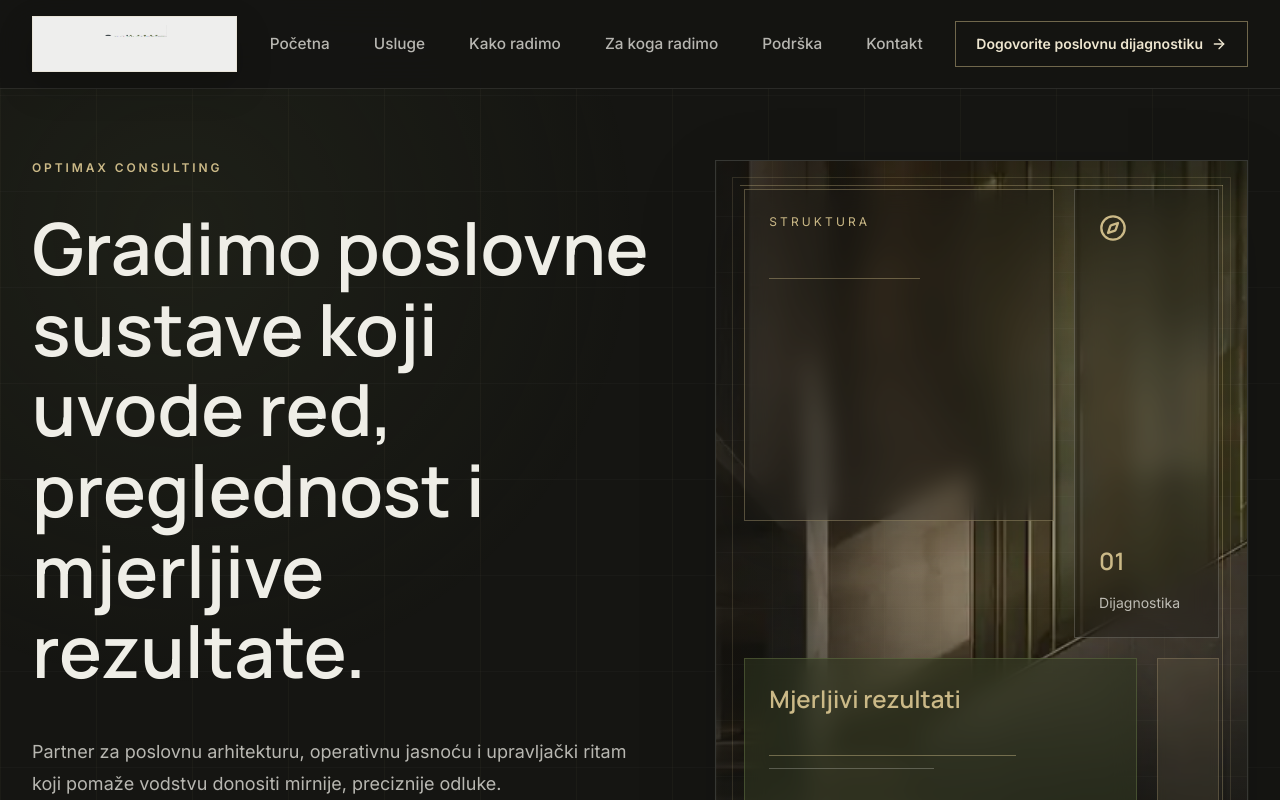
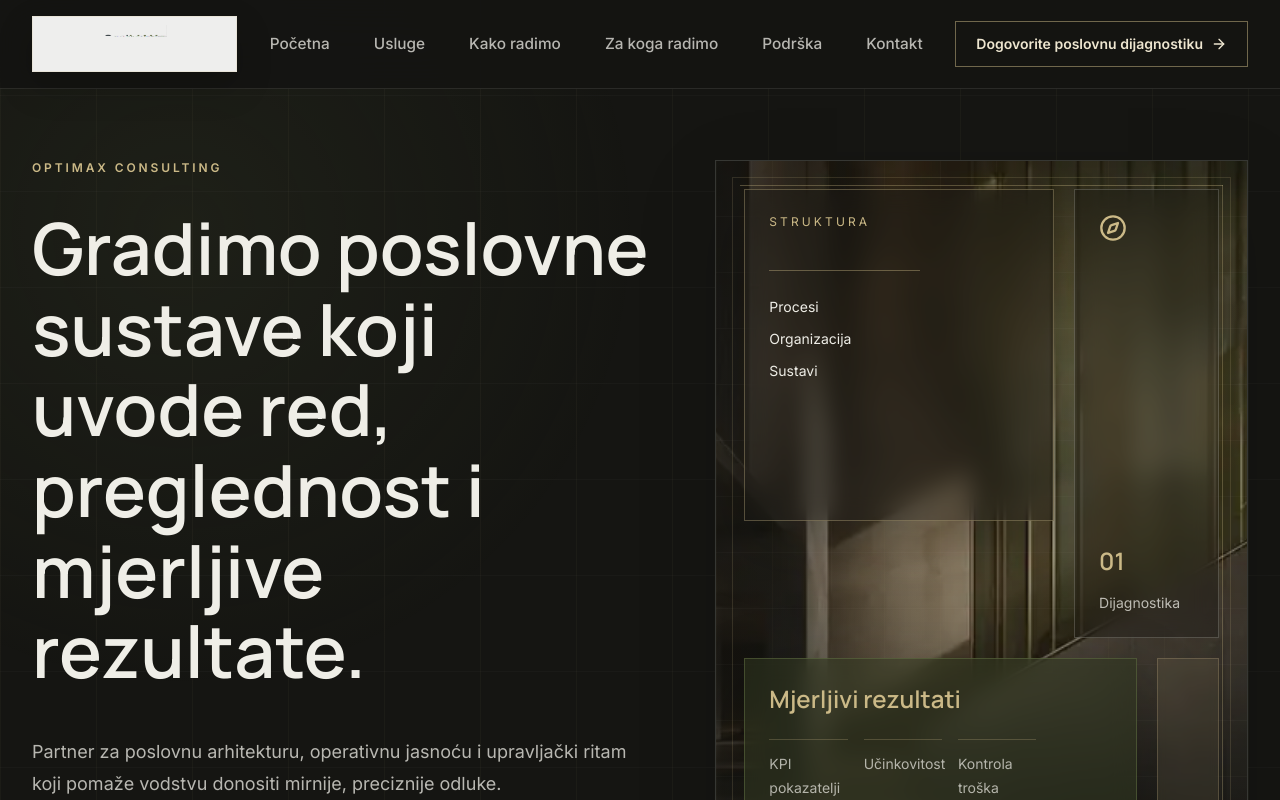
Before and after one commit to jelena1410-ux/optimax-website, a React (Vite) app: page / in a window 1280 px wide. Shown: the top 800 px of the page. Built offline with nearby package versions, Linux system fonts and the light colour scheme.

Commit message:
Fill hero visual content blocks

```diff
--- a/src/content/siteContent.js
+++ b/src/content/siteContent.js
@@ -29,10 +29,12 @@ export const siteContent = {
     title: 'Gradimo poslovne sustave koji uvode red, preglednost i mjerljive rezultate.',
     text: 'Partner za poslovnu arhitekturu, operativnu jasnoću i upravljački ritam koji pomaže vodstvu donositi mirnije, preciznije odluke.',
     visual: {
-      label: 'Struktura',
+      label: 'STRUKTURA',
+      structureItems: ['Procesi', 'Organizacija', 'Sustavi'],
       step: '01',
       stepText: 'Dijagnostika',
       result: 'Mjerljivi rezultati',
+      resultItems: ['KPI pokazatelji', 'Učinkovitost', 'Kontrola troška'],
     },
   },
 
--- a/src/main.jsx
+++ b/src/main.jsx
@@ -132,7 +132,12 @@ function HeroGraphic() {
       <div className="relative grid h-full min-h-[430px] grid-cols-6 grid-rows-6 gap-4 p-5 sm:min-h-[520px] sm:p-7 lg:min-h-[640px] lg:gap-5">
         <div className="col-span-4 row-span-3 border border-champagne-400/35 bg-graphite-950/40 p-6 shadow-[0_24px_60px_rgba(0,0,0,0.22)] backdrop-blur-md">
           <p className="text-xs uppercase tracking-[0.26em] text-champagne-400">{visual.label}</p>
-          <div className="mt-12 h-px max-w-[58%] bg-champagne-400/40" />
+          <div className="mt-10 h-px max-w-[58%] bg-champagne-400/40" />
+          <ul className="mt-6 space-y-2 text-sm leading-6 text-graphite-100/68">
+            {visual.structureItems.map((item) => (
+              <li key={item}>{item}</li>
+            ))}
+          </ul>
         </div>
         <div className="col-span-2 row-span-4 flex flex-col justify-between border border-graphite-100/20 bg-graphite-950/35 p-6 backdrop-blur-md">
           <Compass className="text-champagne-400" size={28} />
@@ -143,10 +148,13 @@ function HeroGraphic() {
         </div>
         <div className="col-span-5 row-span-2 border border-olive-600/45 bg-olive-900/55 p-6 shadow-[0_24px_70px_rgba(0,0,0,0.24)] backdrop-blur-md">
           <p className="metric">{visual.result}</p>
-          <div className="mt-10 max-w-[72%] space-y-3">
-            <span className="block h-px bg-champagne-400/45" />
-            <span className="block h-px w-2/3 bg-graphite-100/25" />
-          </div>
+          <ul className="mt-6 grid max-w-[78%] gap-2 text-sm leading-6 text-graphite-100/70 sm:grid-cols-3 sm:gap-4">
+            {visual.resultItems.map((item) => (
+              <li key={item} className="border-t border-champagne-400/25 pt-3">
+                {item}
+              </li>
+            ))}
+          </ul>
         </div>
         <div className="col-span-1 row-span-2 border border-champagne-400/25 bg-champagne-400/10 backdrop-blur-sm" />
       </div>
```
